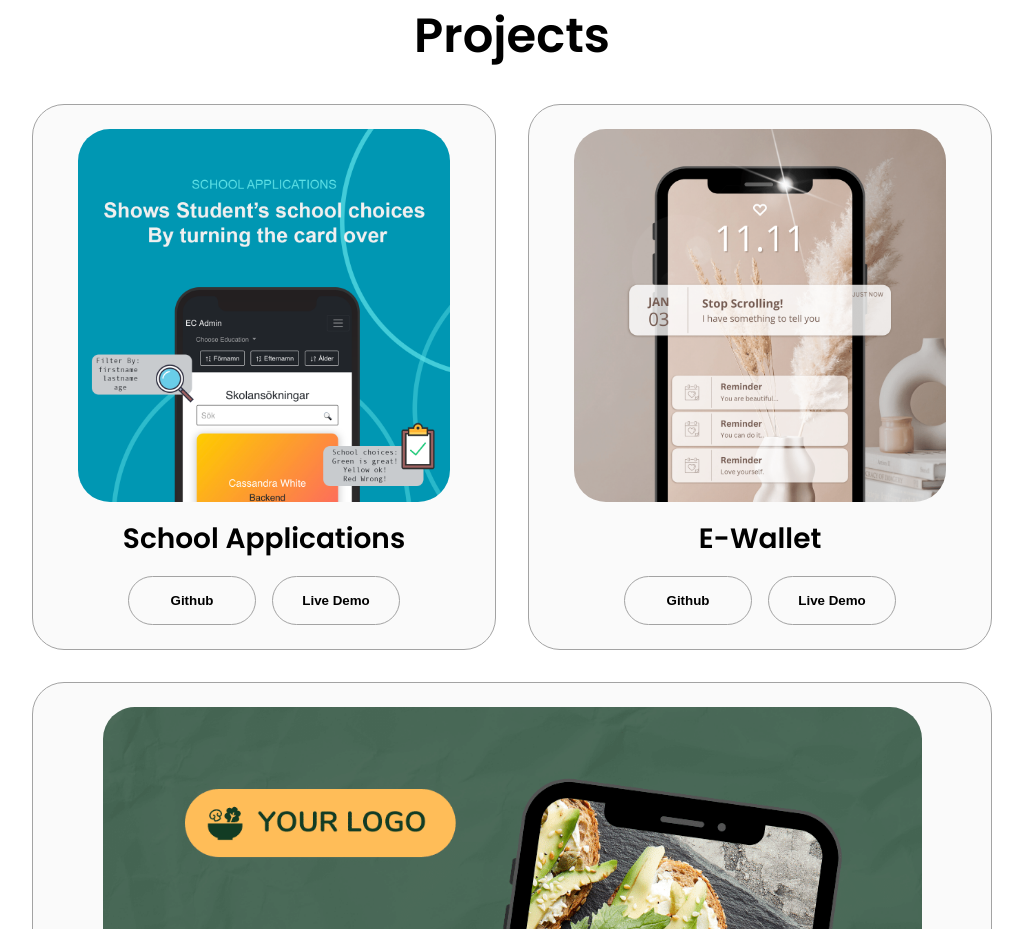
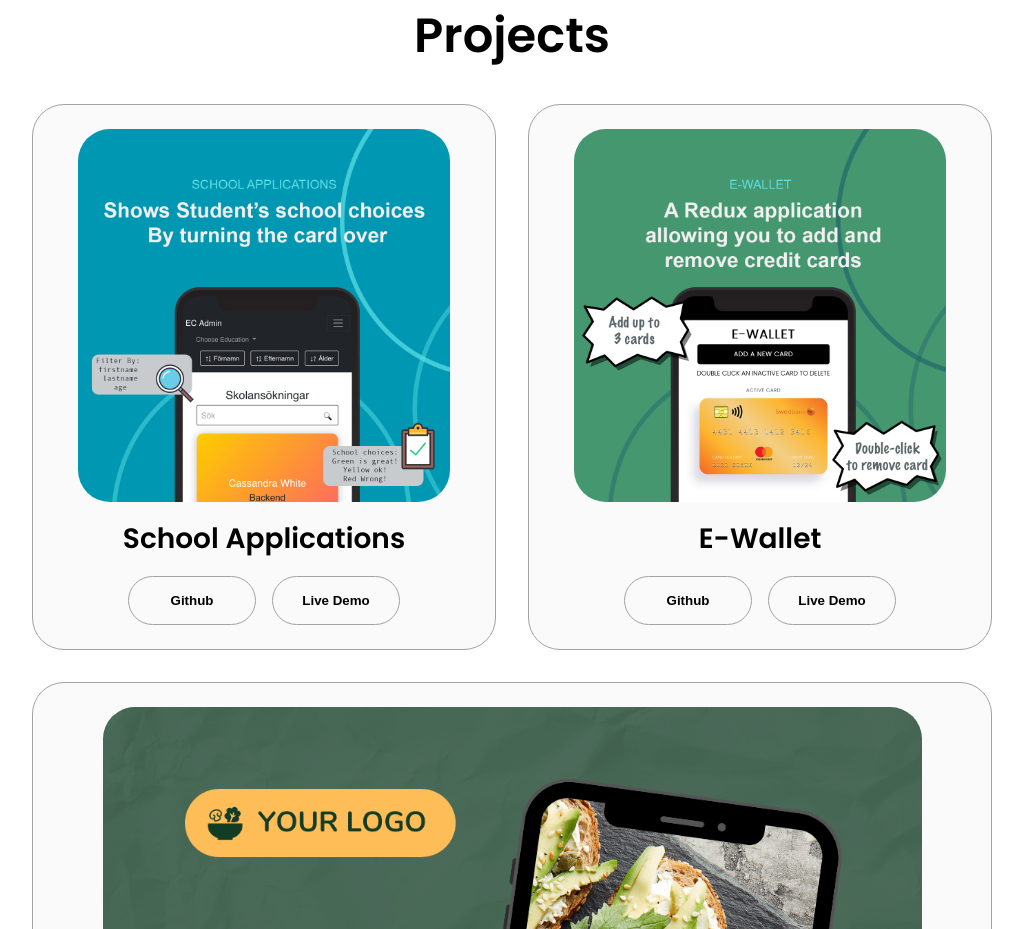
Before and after one commit to mvdgragt/PortfolioBasic, a React (Create React App) app: page / in a window 1280 px wide. Shown: the part 2489-3418 px from the top of the page, without its empty margins (128-1151 px from the left). Built offline with nearby package versions, Linux system fonts and the light colour scheme.

Commit message:
added image wallet project

```diff
--- a/src/Pages/Home/MyPortfolio.jsx
+++ b/src/Pages/Home/MyPortfolio.jsx
@@ -11,7 +11,7 @@ function MyPortfolio() {
             <div className="article-container">
               <img
                 src="./img/schoolapplications.png"
-                alt="Project 1"
+                alt="School Applications"
                 className="project-img"
               />
             </div>
@@ -34,8 +34,8 @@ function MyPortfolio() {
           <div className="details-container color-container">
             <div className="article-container">
               <img
-                src="./img/project-2.png"
-                alt="Project 2"
+                src="./img/Ewallet.png"
+                alt="E-Wallet"
                 className="project-img"
               />
             </div>
@@ -43,13 +43,13 @@ function MyPortfolio() {
             <div className="btn-container">
               <button
                 className="btn btn-color-2 project-btn"
-                onClick={() => {window.open=('https://cardswithreduxtoolkit.netlify.app/')}}
+                onClick={() => {window.open('https://github.com/mvdgragt/cardwithredux')}}
               >
                 Github
               </button>
               <button
                 className="btn btn-color-2 project-btn"
-                onClick={() => {window.open=('https://github.com/mvdgragt/cardwithredux')}}
+                onClick={() => {window.open('https://cardswithreduxtoolkit.netlify.app/')}}
               >
                 Live Demo
               </button>
```
Also changed, not shown: public/img/Ewallet.png (added).
